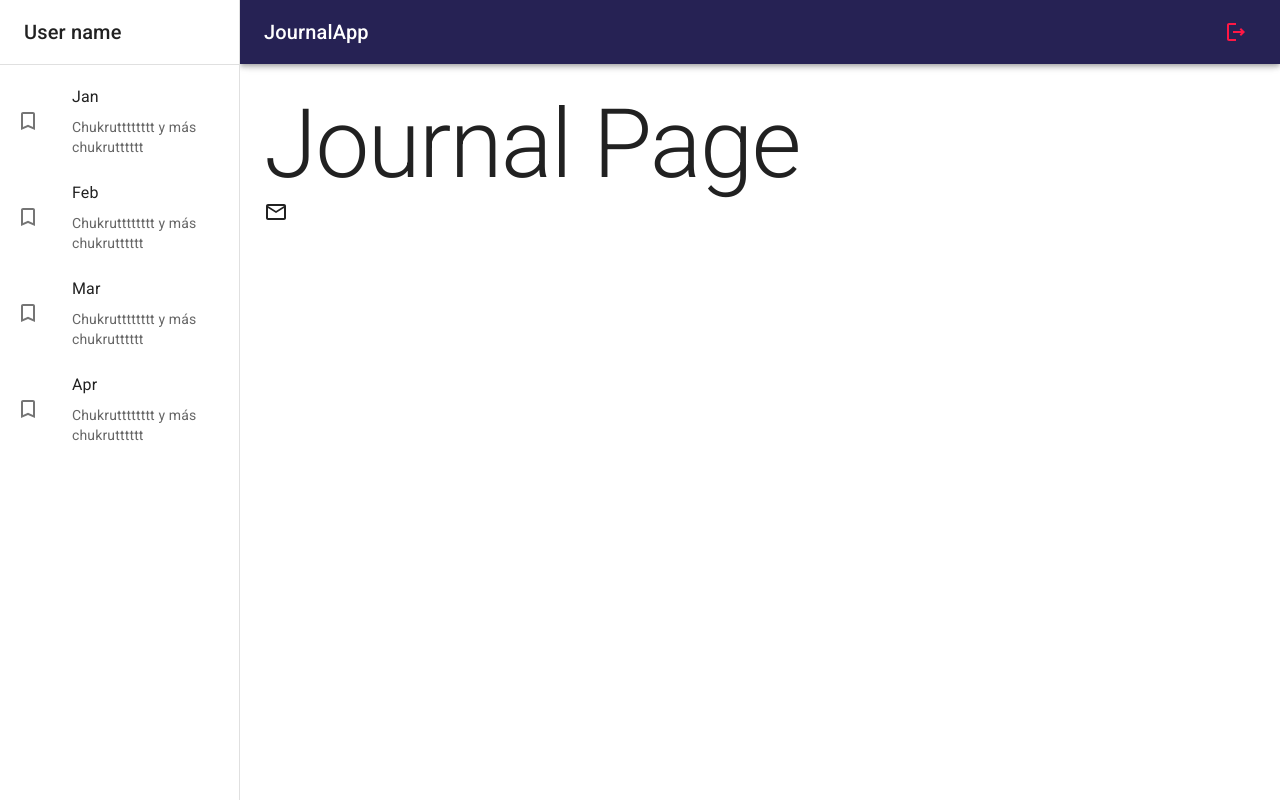
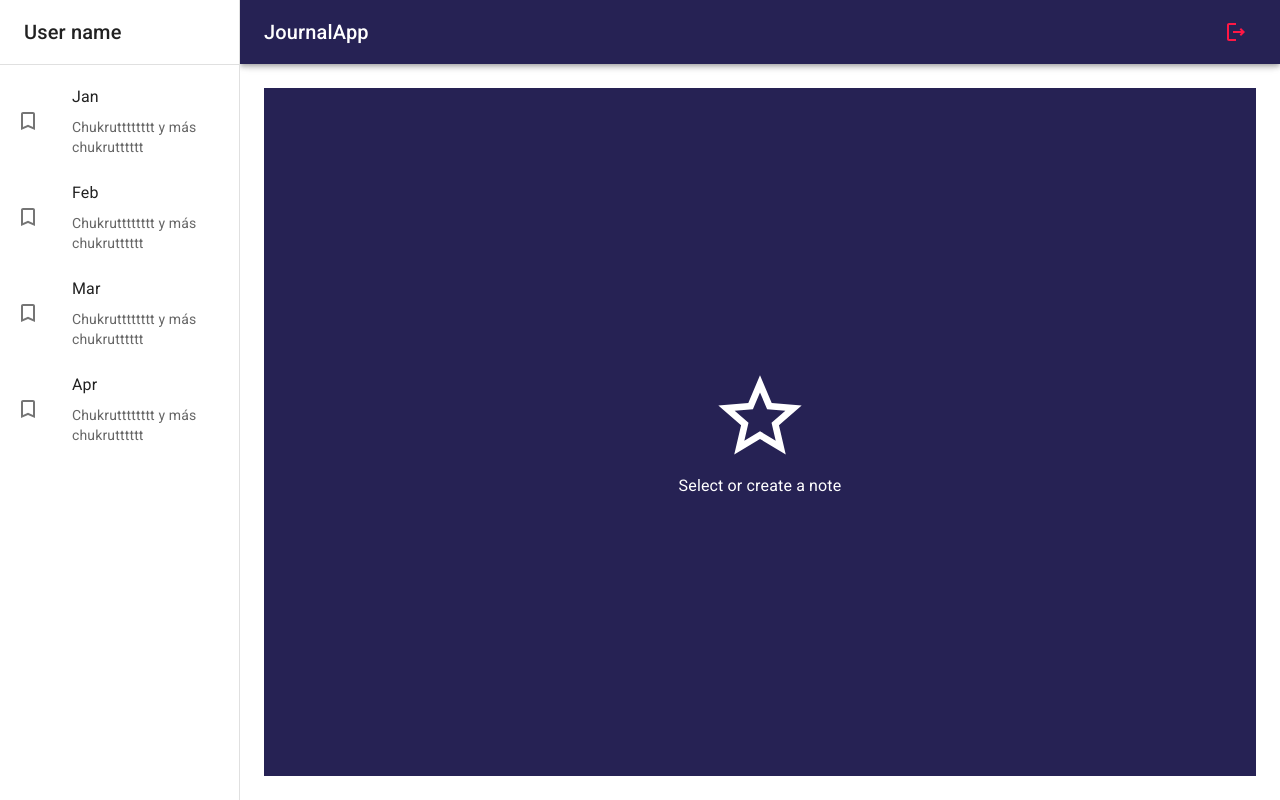
Before and after one commit to VictorMerino/journal-app, a React (Vite) app: page / in a window 1280 px wide. Built offline with nearby package versions, Linux system fonts and the light colour scheme.

Commit message:
NothingSelected View

```diff
--- a/src/journal/pages/JournalPage.tsx
+++ b/src/journal/pages/JournalPage.tsx
@@ -3,13 +3,13 @@
 import React from 'react'
 
 import { JournalLayout } from '../layout/JournalLayout'
+import { NothingSelectedView } from '../views'
 
 export const JournalPage = () => {
   return (
     <JournalLayout>
       <>
-        <Typography variant="h1">Journal Page</Typography>
-        <MailOutline />
+        <NothingSelectedView />
       </>
     </JournalLayout>
   )
--- /dev/null
+++ b/src/journal/views/NothingSelectedView.tsx
@@ -0,0 +1,27 @@
+import { StarOutline } from '@mui/icons-material'
+import { Grid, Typography } from '@mui/material'
+import React from 'react'
+
+export const NothingSelectedView = () => {
+  return (
+    <Grid
+      container
+      spacing={0}
+      direction="column"
+      alignItems="center"
+      justifyContent="center"
+      sx={{
+        minHeight: `calc(100vh - 7rem)`,
+        backgroundColor: 'primary.main',
+        padding: 4,
+      }}
+    >
+      <Grid item xs={12}>
+        <StarOutline sx={{ fontSize: 100, color: 'white' }} />
+      </Grid>
+      <Grid item xs={12}>
+        <Typography color="white">Select or create a note</Typography>
+      </Grid>
+    </Grid>
+  )
+}
--- /dev/null
+++ b/src/journal/views/index.ts
@@ -0,0 +1 @@
+export { NothingSelectedView } from './NothingSelectedView'
```
